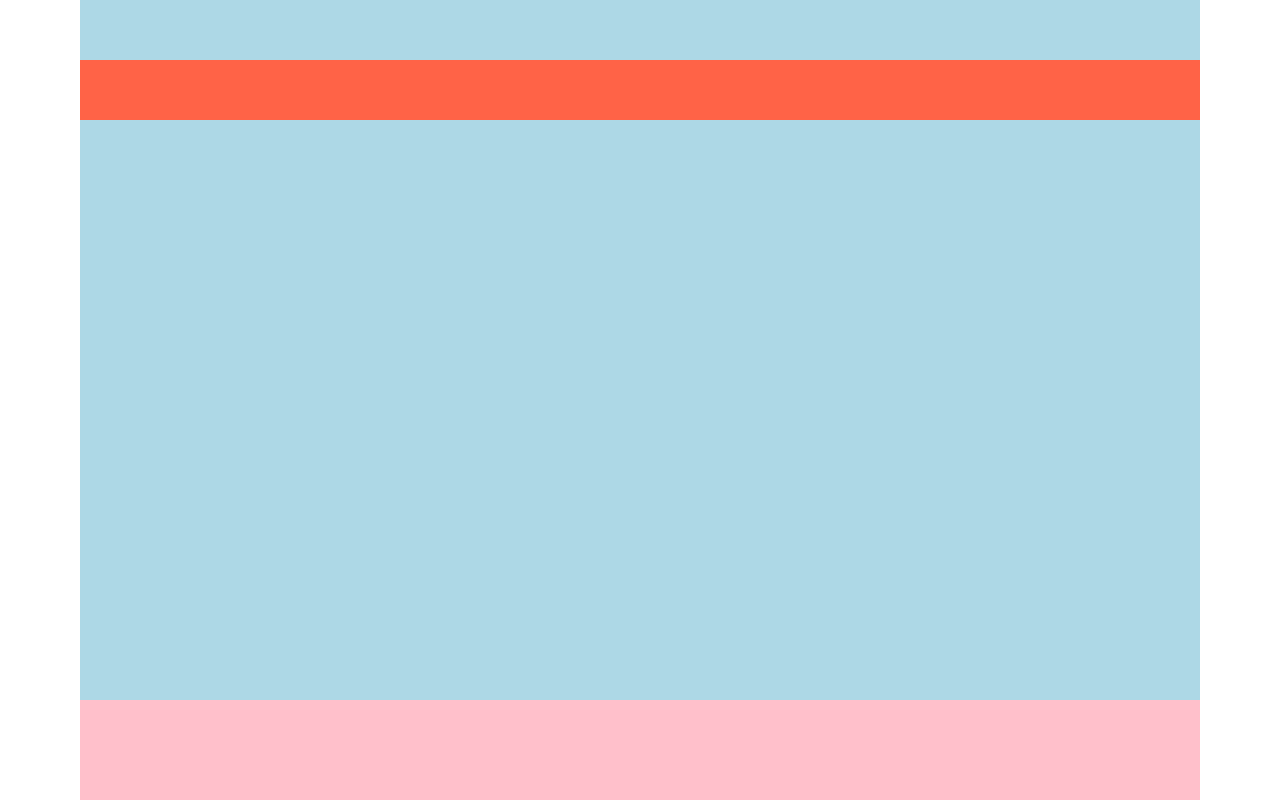
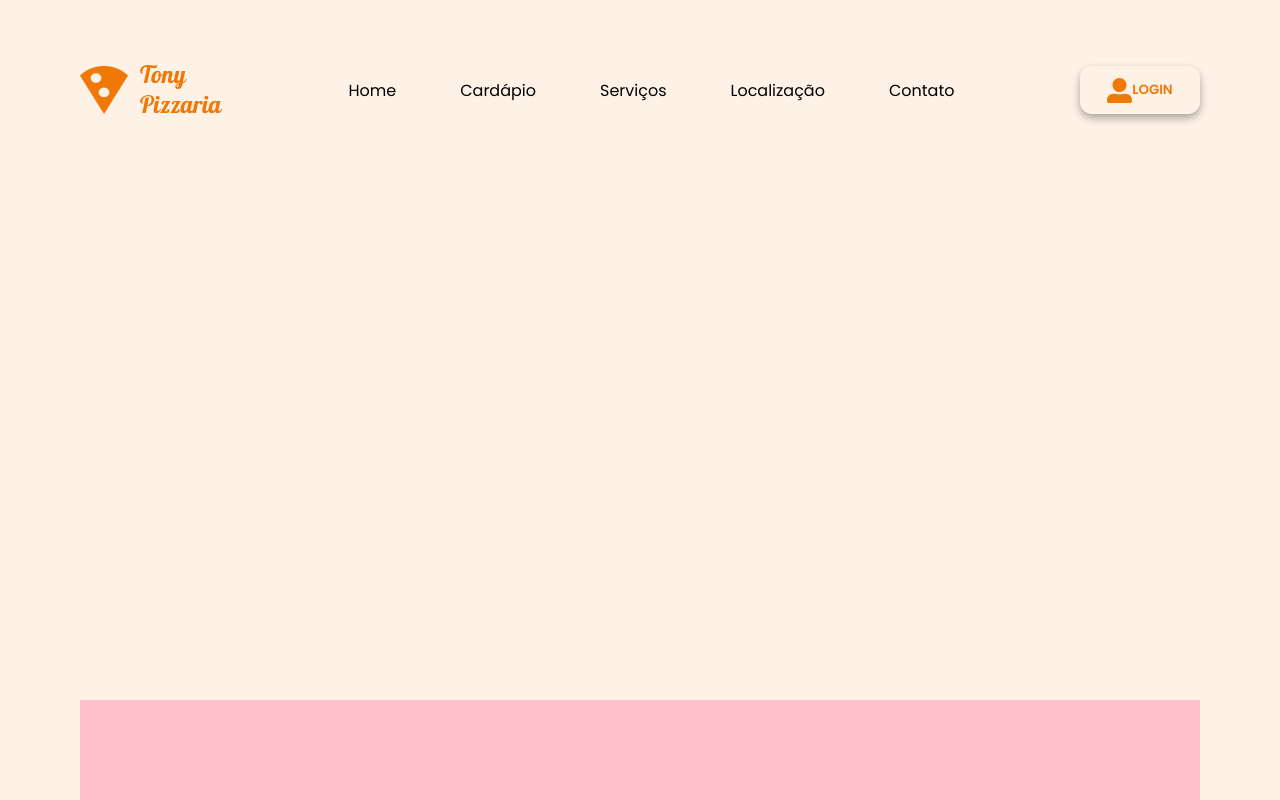
Before and after one commit to Vfy-gif/tony-pizzaria, a plain HTML site: page index.html in a window 1280 px wide. Shown: the top 800 px of the page. Drawn offline with Linux system fonts and the light colour scheme.

Commit message:
header concluido

```diff
--- a/index.html
+++ b/index.html
@@ -3,12 +3,37 @@
 <head>
     <meta charset="UTF-8">
     <meta name="viewport" content="width=device-width, initial-scale=1.0">
+    <link rel="preconnect" href="https://fonts.googleapis.com">
+    <link rel="preconnect" href="https://fonts.gstatic.com" crossorigin>
+    <link href="https://fonts.googleapis.com/css2?family=Poppins:ital,wght@0,100;0,200;0,300;0,400;0,500;0,600;0,700;0,800;0,900;1,100;1,200;1,300;1,400;1,500;1,600;1,700;1,800;1,900&display=swap" rel="stylesheet">
     <link rel="stylesheet" href="./style.css">
     <title>Tony Pizzaria</title>
 </head>
 <body>
-
-    <header></header>
+    <header>
+        <img src="./img/logo.png" alt="Logo Tony Pizzaria">
+        <menu>
+            <li>
+                <a href="#">Home</a>
+            </li>
+            <li>
+                <a href="#">Cardápio</a>
+            </li>
+            <li>
+                <a href="#">Serviços</a>
+            </li>
+            <li>
+                <a href="#">Localização</a>
+            </li>
+            <li>
+                <a href="#">Contato</a>
+            </li>
+        </menu>
+        <button>
+            <img src="./img/icon-user.svg" alt="Icone usuário">
+            <span>LOGIN</span>
+        </button>
+    </header>
     <main></main>
     <footer></footer>
 </body>
--- a/style.css
+++ b/style.css
@@ -1,3 +1,7 @@
+:root{
+    --primary-color: #F07807;
+    --secundary-color: #FEF2E7;
+}
 * {
     padding: 0;
     margin: 0;
@@ -13,17 +17,51 @@ ul,ol,li{
 
 body{
     padding: 0 80px;
+    font-family: "Poppins", sans-serif;
+    background-color: var(--secundary-color);
 }
 
 header{
     position: fixed;
-    background-color: tomato;
     height: 60px;
     width: calc(100% - 160px);
     top: 60px;
+    display: flex;
+    justify-content: space-between;
+    align-items: center;
+}
+
+header li{
+    padding: 4px 8px;
+    transition: .5s;
+}
+
+header li:hover{
+    background-color: var(--secundary-color);
+    box-shadow: 0 4px 8px #0005;
+}
+
+header button {
+    height: 48px;
+    width: 120px;
+    border-radius: 12px;
+    border: none;
+    box-shadow: 0 4px 8px #0005;
+    display: flex;
+    justify-content: center;
+    align-items: center;
+    background-color: var(--secundary-color);
+    color: var(--primary-color);
+    font-weight: 600;
+    font-family: inherit;
+}
+
+header menu {
+    display: flex;
+    align-items: center;
+    gap: 48px;
 }
 main{
-    background-color: lightblue;
     height: 700px;
 }
 footer{
```
Also changed, not shown: img/icon-user.svg (added), img/logo.png (added), 2 other files.
